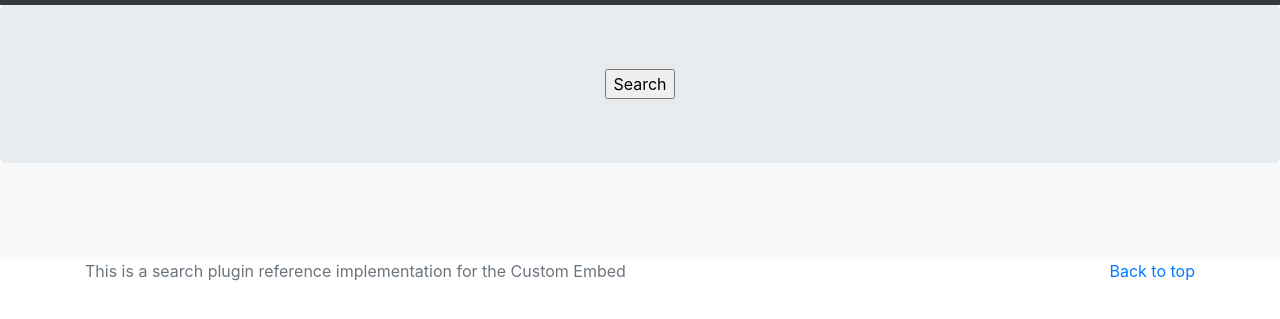
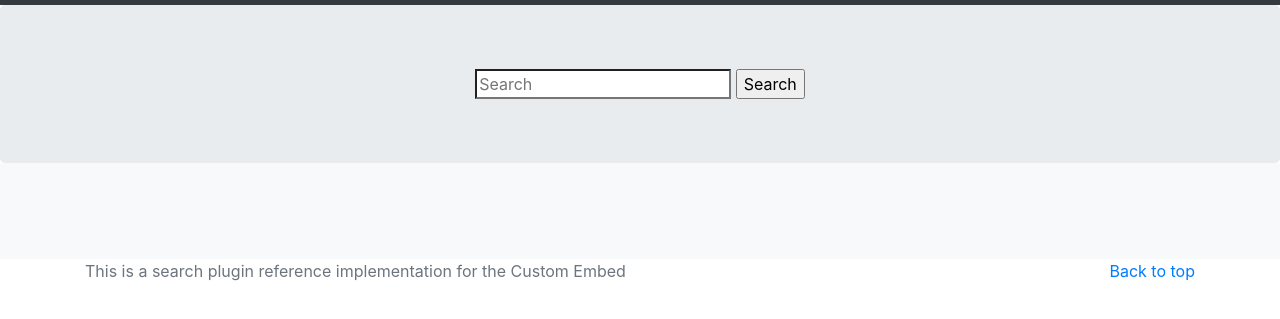
Before and after one commit to markplewis/hotdog-mark, a website: page search.html in a window 1280 px wide. Shown: the part 51-370 px from the top of the page. Drawn offline with nearby package versions, Linux system fonts and the light colour scheme.

Commit message:
STR-11 Adds search field

```diff
--- a/search.html
+++ b/search.html
@@ -72,7 +72,8 @@
     <main role="main">
       <section class="jumbotron text-center my-0">
         <div class="container">
-          <!-- Search Form -->
+          <!-- Search Fosm -->
+          <input type="search" id="searchTitle" placeholder="Search" />
           <input type="button" name="Search" value="Search" onclick="handleSearch()" />
         </div>
       </section>
```
